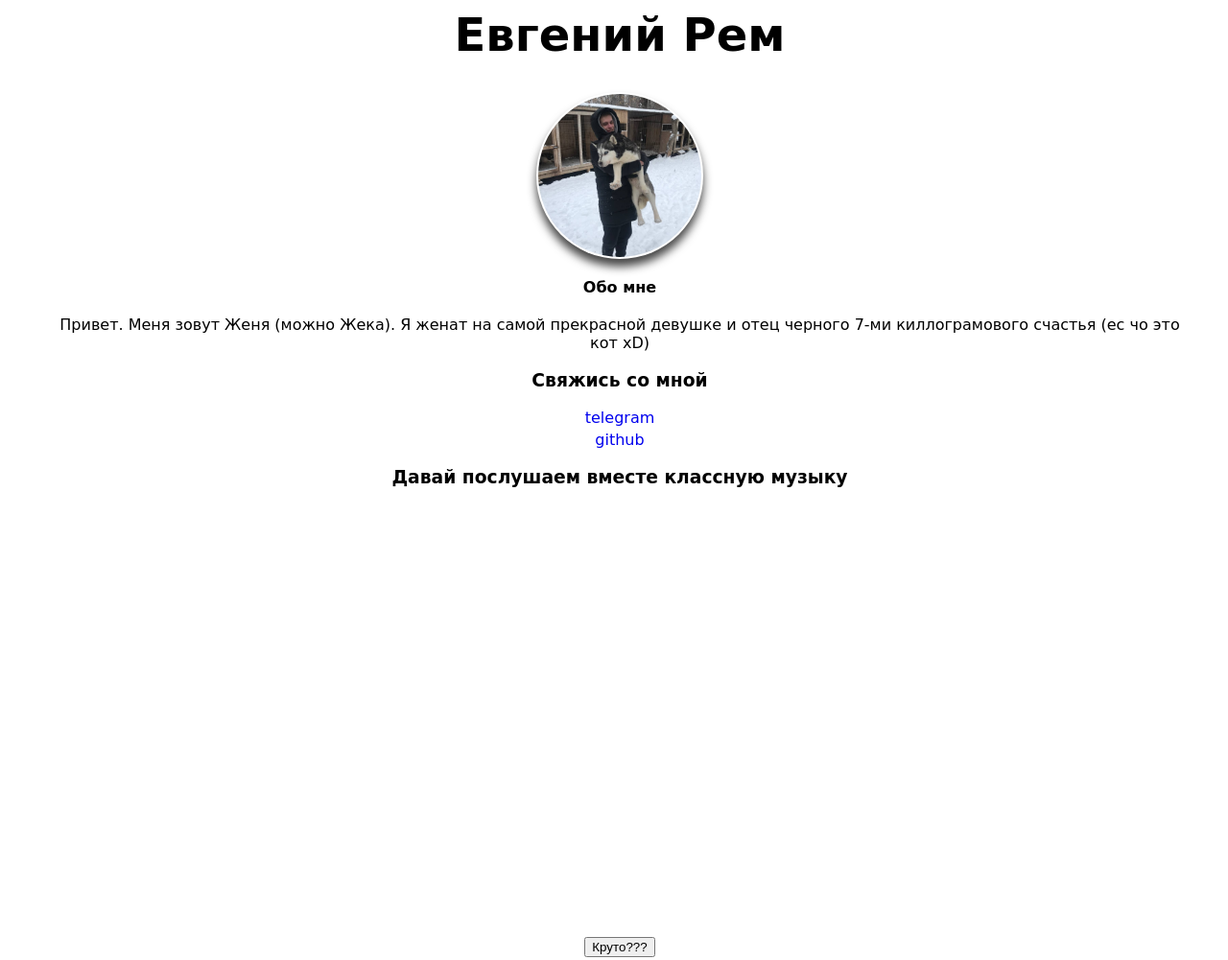
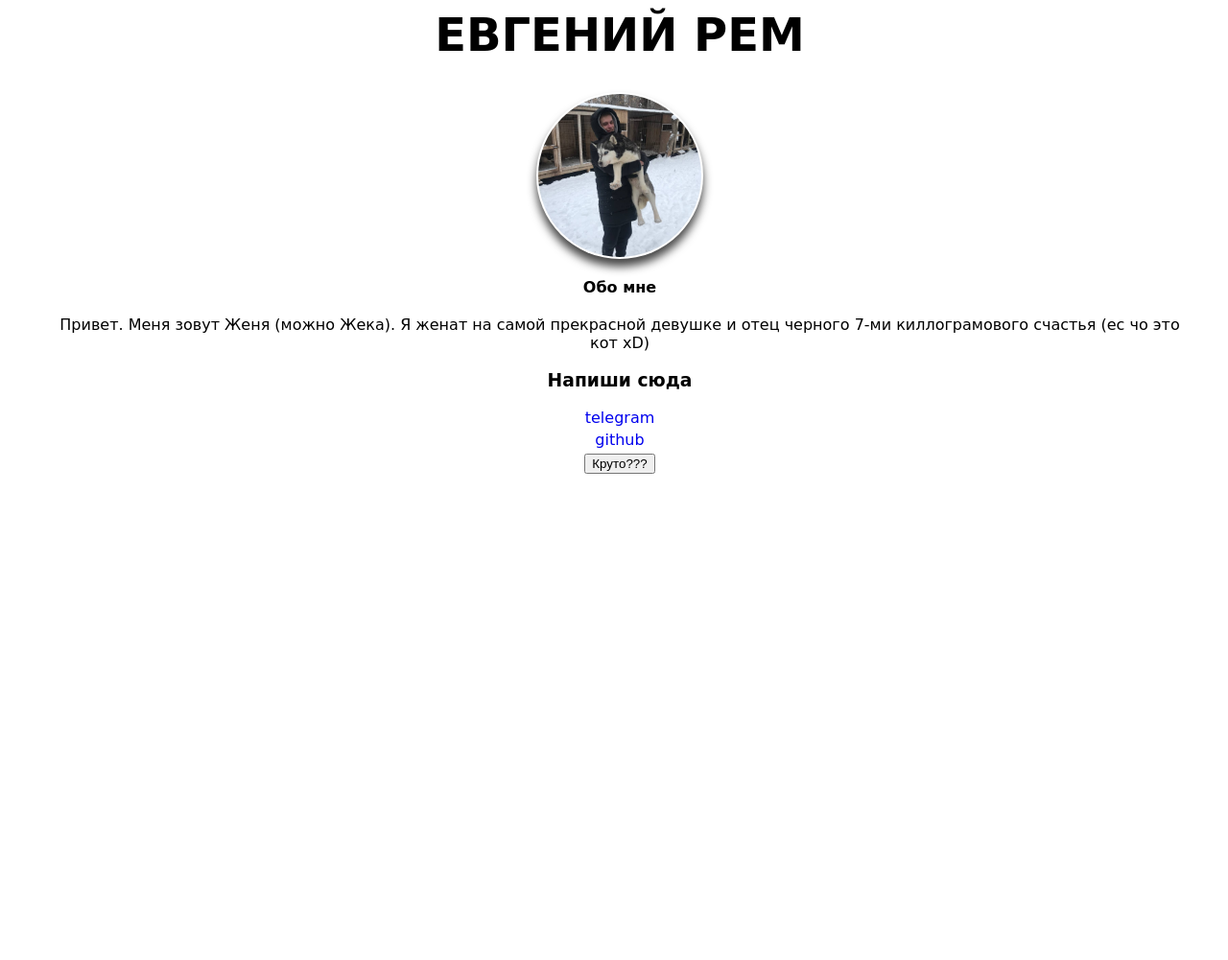
Before and after one commit to EvgeniyRem/EvgeniyRem.github.io, a plain HTML site: page index.html in a window 1280 px wide. Shown: the whole page at 96% size. After the commit the page ends 800 px from the top, so only its background shows below. Drawn offline with Linux system fonts and the light colour scheme.

Commit message:
убрал музыку

```diff
--- a/index.html
+++ b/index.html
@@ -4,7 +4,7 @@
 </head>
 
 <body class="container">
-		<h1>Евгений Рем</h1>
+		<h1>ЕВГЕНИЙ РЕМ</h1>
 
 		<div class="item">
 			<img class="photo" src="me.png" width="170" height="170" alt="фото">
@@ -14,16 +14,12 @@
 
 			<p>Привет. Меня зовут Женя (можно Жека). Я женат на самой прекрасной девушке и отец черного 7-ми киллограмового счастья (ес чо это кот xD)</p>
 
-			<h3>Свяжись со мной</h3>
+			<h3>Напиши сюда</h3>
 
 			<div class="contacts">
 
 				<a href="https://t.me/evgeniyrem">telegram</a>
 				<a href="https://github.com/EvgeniyRem">github</a>
-
-				<h3>Давай послушаем вместе классную музыку</h3>
-
-				<iframe frameborder="0" allow="clipboard-write" style="border:none;width:100%;height:450px;" width="100%" height="450" src="https://music.yandex.ru/iframe/playlist/music-blog/2563">Слушайте <a href='https://music.yandex.ru/users/music-blog/playlists/2563'>Для путешествий</a> — <a href='https://music.yandex.ru/users/music-blog'>Яндекс Музыка</a> на Яндекс Музыке</iframe>
 
 
 			</div>
--- a/js.js
+++ b/js.js
@@ -3,5 +3,5 @@ const button = document.querySelector('button');
 
 /* Тут на кнопку навешиваем обрабочик, который ждёт клика и тогда запустит логику */
 button.addEventListener('click', function() {
-	alert('ЕЕЕЕЕЕЕЕ броуккид оценил')
+	alert('а шо у мидлов легче, чем у джунов???')
 })
```
